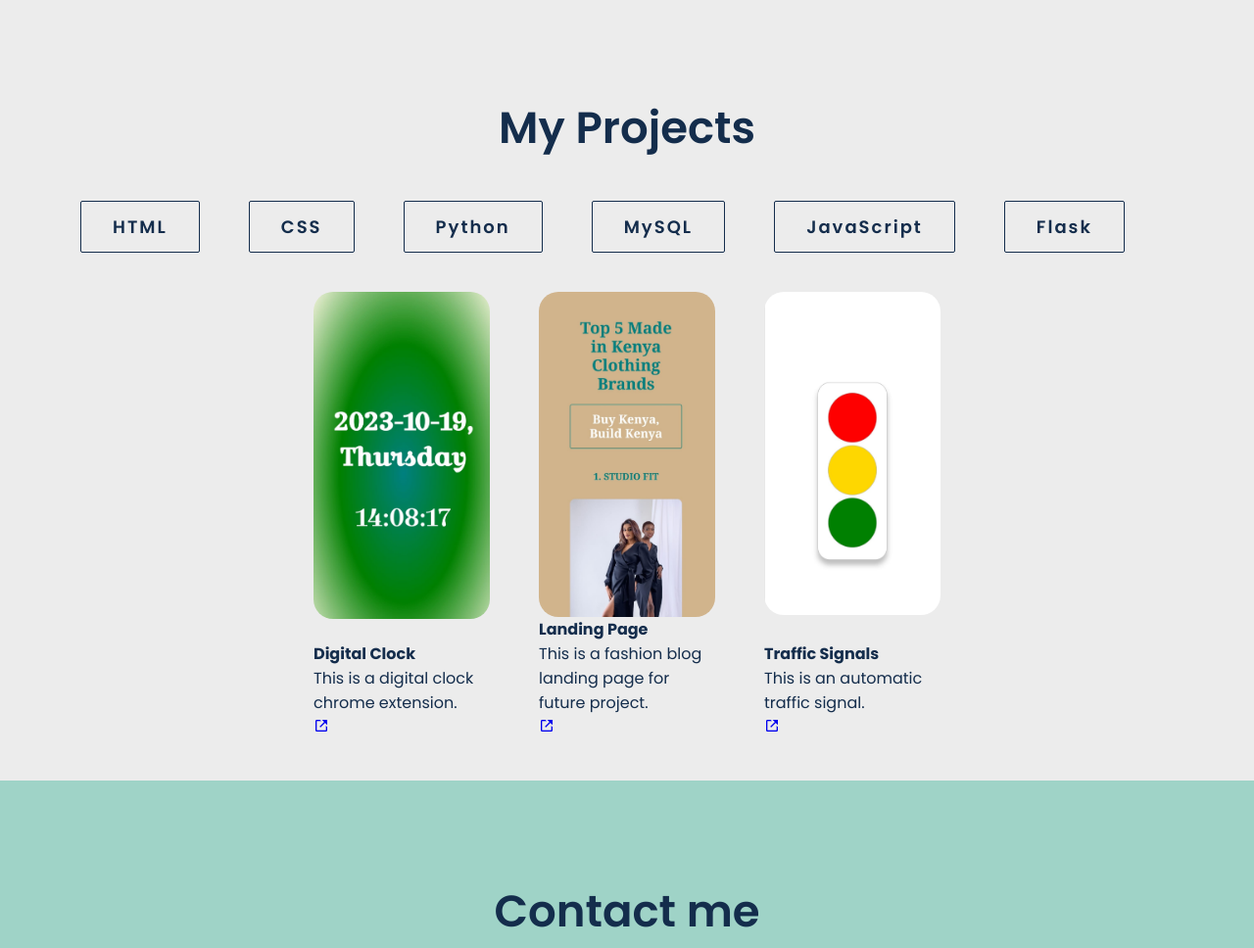
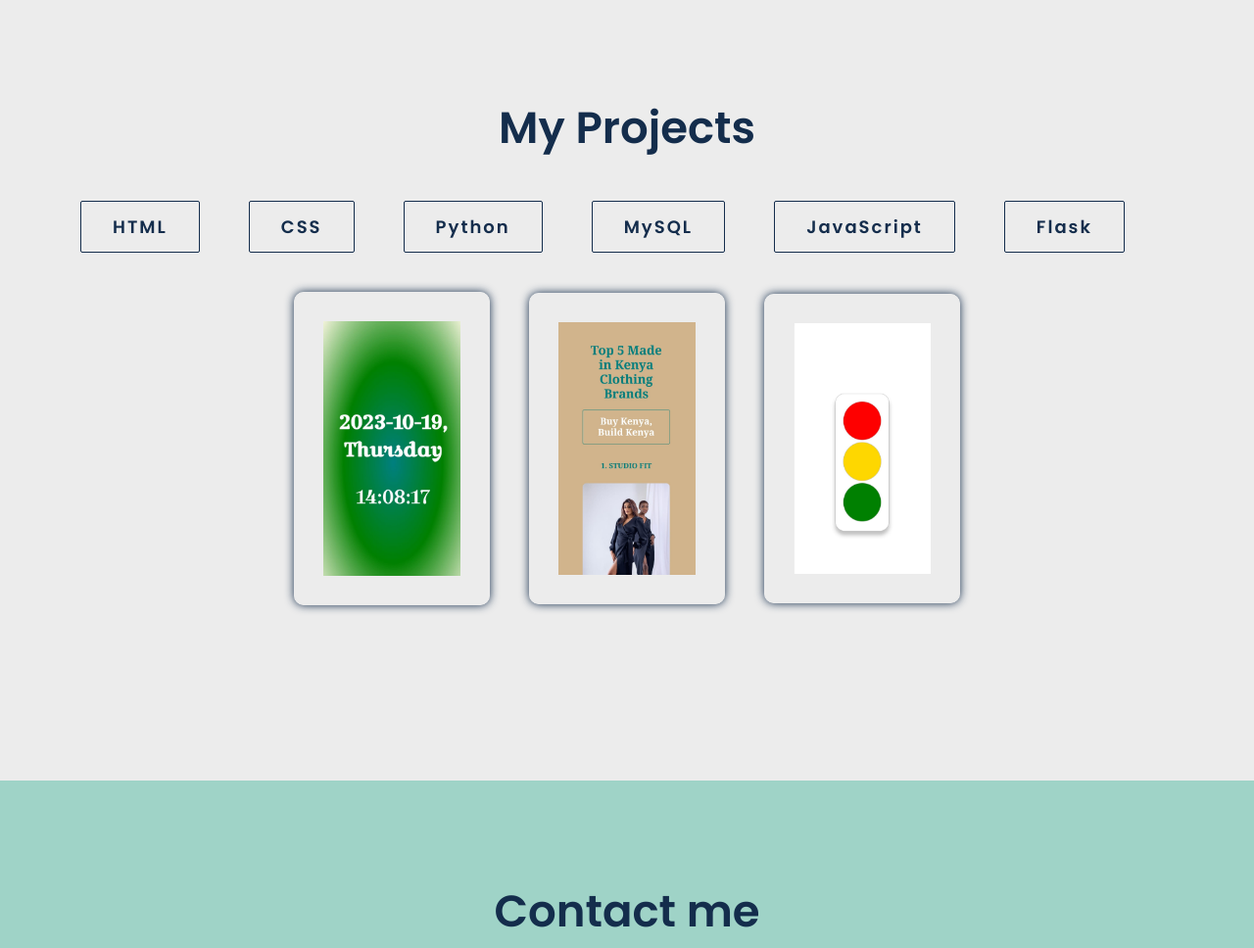
Before and after one commit to buyekeobare/alx_capstone_project, a plain HTML site: page index.html in a window 1280 px wide. Shown: the part 2403-3371 px from the top of the page at 98% size. Drawn offline with nearby package versions, Linux system fonts and the light colour scheme.

Commit message:
Updated css file

```diff
--- a/css/styles.css
+++ b/css/styles.css
@@ -301,14 +301,14 @@ font-size: 18px;
   margin-bottom: 40px;
 }
 
-.skills {
+.projects-container .skills {
 display: flex;
 justify-content: center;
 align-items: center;
 margin: 2rem 0 4rem;
 }
 
-.skills-btn {
+.projects-container .skills-btn {
   margin-right: 5rem;
   font-size: 1.8rem;
   position: relative;
@@ -318,13 +318,13 @@ margin: 2rem 0 4rem;
   border: 1px solid var(--main-color);
 }
 
-.skills-btn:hover {
+.projects-container .skills-btn:hover {
 background: var(--main-color);
 color: var(--second-bg-color);
 border-radius: 30px;
 }
 
-.projects-list {
+/*.projects-list {
   column-gap: 20px;
   display: flex;
   flex-wrap: wrap;
@@ -339,12 +339,30 @@ border-radius: 30px;
   flex-grow: 1;
   justify-content: space-between;
   max-width: 180px;
+}*/
+
+
+.projects-list {
+  display: grid;
+  grid-template-columns: 200px 200px 200px; /* create three columns of equal width */
+  justify-content: center;
+  align-items: center;
+  gap: 4rem;
+}
+
+.projects-list .projects {
+  position: relative;
+  border-radius: 10px;
+  box-shadow: 0 0 1rem var(--main-color);
+  overflow: hidden;
+  display: flex;
 }
 
 .projects img {
-  border-radius: 20px;
-  overflow: hidden;
   width: 100%;
+  border-radius: 10px;
+  border: 30px solid var(--second-bg-color);
+  transition: transformn .5s ease;
 
 }
 
@@ -352,15 +370,13 @@ border-radius: 30px;
   transform: scale(1.1);
 }
 
-
-/*.projects .project-layer {
+.projects .project-layer {
   position: absolute;
   bottom: 0;
   left: 0;
   width: 100%;
   height: 100%;
-  background: linear-gradient(rgba(0, 0, 0, .1), var(--main-color));
-  border-radius: 10px;
+  background: linear-gradient(rgba(0, 0, 0, .6), var(--main-color));
   display: flex;
   justify-content: center;
   align-items: center;
@@ -368,19 +384,24 @@ border-radius: 30px;
   text-align: center;
   padding: 0 4rem;
   transform: translateY(100%);
-  transition: .5s ease;
+  transition: height .5s ease;
 }
 
 .projects:hover .project-layer {
   transform: translateY(0);
 }
 
-.project-layer h3 {
+.project-layer h4,
+.project-layer p {
+  color: var(--second-bg-color);
+}
+
+.project-layer h4 {
   font-size: 3rem;
 }
 
 .project-layer p {
-  font-size: 1.6rem;
+  font-size: 1.4rem;
   margin: .3rem 0 1rem;
 }
 
@@ -388,16 +409,20 @@ border-radius: 30px;
   display: inline-flex;
   justify-content: center;
   align-items: center;
-  width: 5rem;
-  height: 5rem;
-  background: var(--text-color);
+  width: 6rem;
+  height: 6rem;
+  background: var(--second-bg-color);
   border-radius: 50%;
 }
 
 .project-layer a i {
   font-size: 2rem;
-  color: var(--second-bg-color);
-}*/
+  color: var(--main-color);
+}
+
+.projects:hover .project-layer {
+  height: 100%;
+}
 
 /*Start of skills section styling*/
 
--- a/index.html
+++ b/index.html
@@ -132,7 +132,7 @@
   <!-------------portfolio section------------------->
 
   <section class="portfolio" id="portfolio">
-    <div class="portfolio-container">
+    <div class="projects-container">
       <h2 class="title">My Projects</h2>
       <div class="skills">
         <a href="https://github.com/buyekeobare/alx_html_css" class="btn skills-btn" target="_blank">HTML</a>
@@ -172,7 +172,6 @@
           </div>
 
       </div>
-    </div>
     </div>
   </section>
 
```
